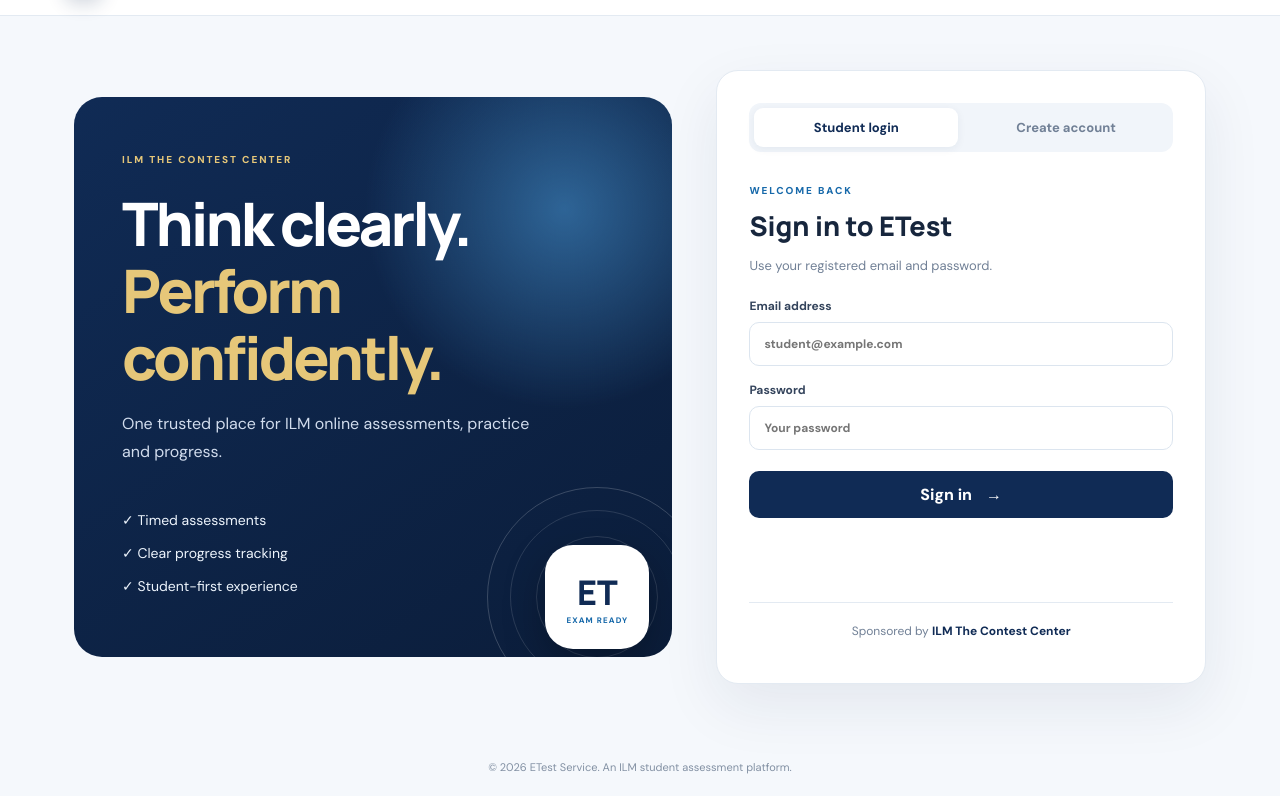
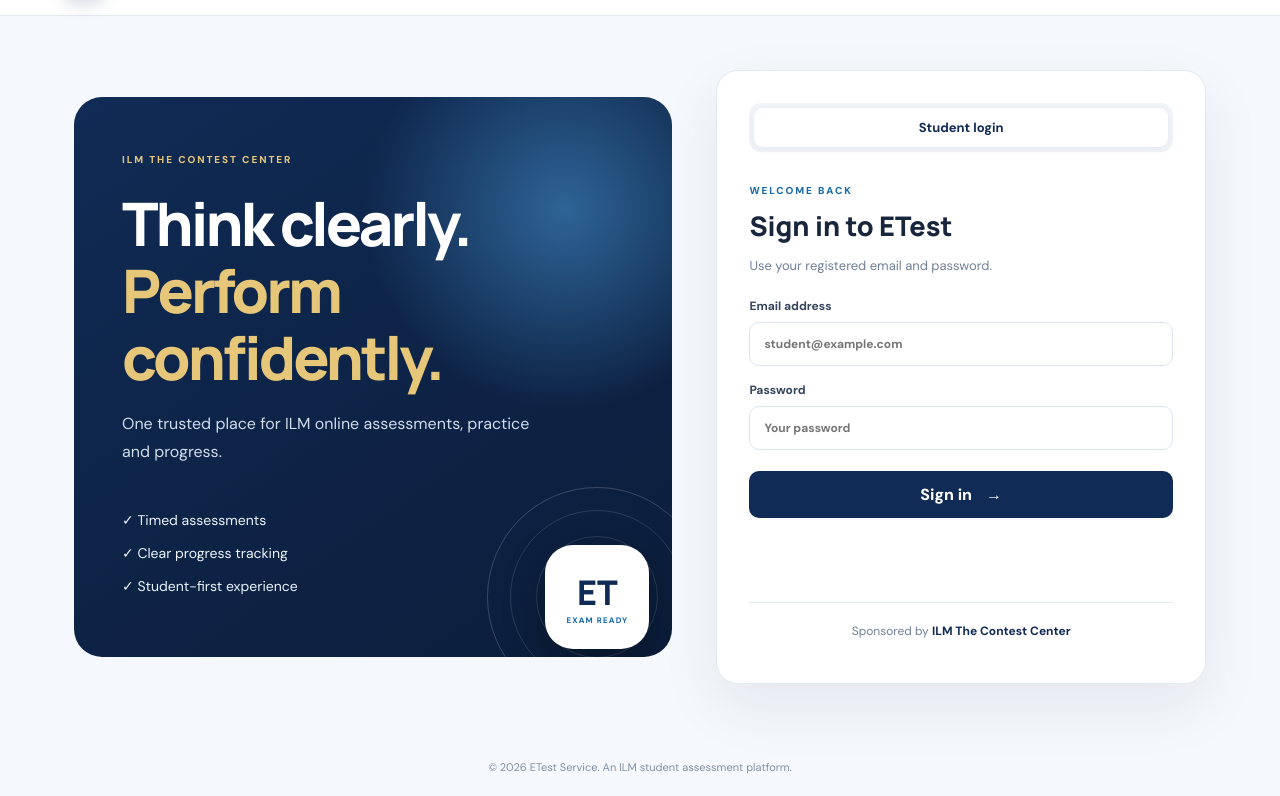
Before and after one commit to malakaimal/etest, a plain HTML site: page index.html in a window 1280 px wide. Shown: the part 60-856 px from the top of the page. Drawn offline with nearby package versions, Linux system fonts and the light colour scheme.

Commit message:
Remove student account creation from login page

```diff
--- a/index.html
+++ b/index.html
@@ -2,7 +2,6 @@
 <html lang="en"><head><meta charset="utf-8"><meta name="viewport" content="width=device-width,initial-scale=1"><meta name="theme-color" content="#102b55"><title>ETest Service | ILM</title><link rel="stylesheet" href="assets/style.css"><script src="https://cdn.jsdelivr.net/npm/@supabase/supabase-js@2"></script><script src="assets/config.js"></script><script defer src="assets/app.js"></script></head>
 <body class="auth-page"><header class="topbar"><a class="brand" href="index.html"><span class="brand-mark">E</span><span>ETEST <small>BY ILM</small></span></a><span class="top-note">A secure learning & assessment platform</span></header>
 <main class="auth-layout"><section class="hero-panel"><div class="eyebrow">ILM THE CONTEST CENTER</div><h1>Think clearly.<br><em>Perform confidently.</em></h1><p>One trusted place for ILM online assessments, practice and progress.</p><div class="hero-points"><span>✓ Timed assessments</span><span>✓ Clear progress tracking</span><span>✓ Student-first experience</span></div><div class="hero-orbit"><div class="orbit-card"><b>ET</b><span>EXAM READY</span></div></div></section>
-<section class="auth-card"><div class="tabs"><button class="tab active" data-tab="login">Student login</button><button class="tab" data-tab="signup">Create account</button></div>
+<section class="auth-card"><div class="tabs"><button class="tab active" data-tab="login">Student login</button></div>
 <div id="login-panel"><p class="eyebrow">WELCOME BACK</p><h2>Sign in to ETest</h2><p class="muted">Use your registered email and password.</p><form id="login-form"><label>Email address<input type="email" name="email" autocomplete="email" required placeholder="student@example.com"></label><label>Password<input type="password" name="password" autocomplete="current-password" required minlength="8" placeholder="Your password"></label><button class="btn primary full" type="submit">Sign in <span>→</span></button><p class="form-message" id="login-message" role="status"></p></form></div>
-<div id="signup-panel" hidden><p class="eyebrow">JOIN ILM ETEST</p><h2>Create student account</h2><p class="muted">New accounts need ILM approval before tests become available.</p><form id="signup-form"><label>Full name<input name="full_name" required maxlength="100" placeholder="Student full name"></label><label>ILM registration ID<input name="registration_id" required maxlength="40" placeholder="Your ILM registration ID"></label><label>Email address<input type="email" name="email" required autocomplete="email" placeholder="student@example.com"></label><label>Create password<input type="password" name="password" required minlength="8" autocomplete="new-password" placeholder="At least 8 characters"></label><button class="btn primary full" type="submit">Request access <span>→</span></button><p class="form-message" id="signup-message" role="status"></p></form></div>
 <p class="auth-foot">Sponsored by <b>ILM The Contest Center</b></p></section></main><footer class="site-foot">© <span data-year></span> ETest Service. An ILM student assessment platform.</footer></body></html>
```
